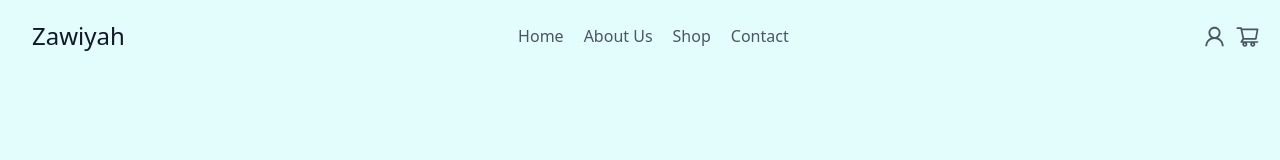
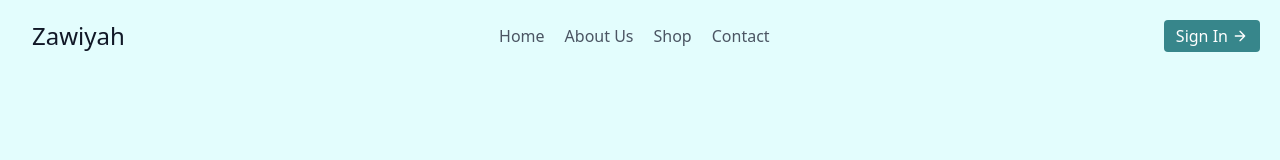
Before and after one commit to YamalAli770/zawiyah-frontend, a React (Vite) app: page / in a window 1280 px wide. Shown: the top 160 px of the page. Built offline with nearby package versions, Linux system fonts and the light colour scheme.

Commit message:
made basic changes in cart and navbar

```diff
--- a/src/components/Cart.jsx
+++ b/src/components/Cart.jsx
@@ -78,7 +78,7 @@ const Cart = ({ setIsCartOpen }) => {
                               <div class="flex">
                                 <button
                                   type="button"
-                                  class="font-medium text-indigo-600 hover:text-indigo-500"
+                                  class="font-medium text-customButton hover:text-indigo-500"
                                 >
                                   Remove
                                 </button>
@@ -111,7 +111,7 @@ const Cart = ({ setIsCartOpen }) => {
                               <div class="flex">
                                 <button
                                   type="button"
-                                  class="font-medium text-indigo-600 hover:text-indigo-500"
+                                  class="font-medium text-customButton hover:text-indigo-500"
                                 >
                                   Remove
                                 </button>
@@ -135,7 +135,7 @@ const Cart = ({ setIsCartOpen }) => {
                   <div class="mt-6">
                     <a
                       href="#"
-                      class="flex items-center justify-center rounded-md border border-transparent bg-indigo-600 px-6 py-3 text-base font-medium text-white shadow-sm hover:bg-indigo-700"
+                      class="flex items-center justify-center rounded-md border border-transparent bg-customButton px-6 py-3 text-base font-medium text-white shadow-sm hover:brightness-50"
                     >
                       Checkout
                     </a>
@@ -149,7 +149,7 @@ const Cart = ({ setIsCartOpen }) => {
                           navigate("/shop");
                         }}
                         type="button"
-                        class="font-medium text-indigo-600 hover:text-indigo-500 ml-2"
+                        class="font-medium text-customButton hover:brightness-50 ml-2"
                       >
                         Continue Shopping
                         <span aria-hidden="true"> &rarr;</span>
--- a/src/components/Navbar.jsx
+++ b/src/components/Navbar.jsx
@@ -1,22 +1,37 @@
-import React from "react";
+import React, { useState } from "react";
 import { Link } from "react-router-dom";
-import { AiOutlineShoppingCart, AiOutlineUser } from 'react-icons/ai'
+import { AiOutlineShoppingCart, AiOutlineUser } from "react-icons/ai";
 
-const Navbar = ({setIsCartOpen}) => {
+const Navbar = ({ setIsCartOpen }) => {
+  const [user, setUser] = useState(null);
   return (
     <header className="text-gray-600 body-font">
       <div className="container mx-auto flex flex-wrap p-5 flex-col md:flex-row items-center">
         <div className="flex title-font font-medium items-center text-gray-900 mb-4 md:mb-0">
-          <Link to="/" className="ml-3 text-2xl">Zawiyah</Link>
+          <Link to="/" className="ml-3 text-2xl">
+            Zawiyah
+          </Link>
           {/* <img src="https://i.ibb.co/4SjWQmt/Zawiyah-Logo.png" alt="" className="w-20" /> */}
         </div>
         <nav className="md:ml-auto md:mr-auto flex flex-wrap items-center text-base justify-center">
-          <Link to="/" className="mr-5 hover:text-gray-900">Home</Link>
-          <Link to="/about" className="mr-5 hover:text-gray-900">About Us</Link>
-          <Link to="/shop" className="mr-5 hover:text-gray-900">Shop</Link>
-          <Link to="/contact" className="mr-5 hover:text-gray-900">Contact</Link>
+          <Link to="/" className="mr-5 hover:text-gray-900">
+            Home
+          </Link>
+          <Link to="/about" className="mr-5 hover:text-gray-900">
+            About Us
+          </Link>
+          <Link to="/shop" className="mr-5 hover:text-gray-900">
+            Shop
+          </Link>
+          <Link to="/contact" className="mr-5 hover:text-gray-900">
+            Contact
+          </Link>
         </nav>
-        {/* <Link to="/login" className="inline-flex items-center bg-customButton border-0 py-1 px-3 focus:outline-none hover:brightness-50 rounded text-white mt-4 md:mt-0">
+        { !user ? (
+          <Link
+            to="/login"
+            className="inline-flex items-center bg-customButton border-0 py-1 px-3 focus:outline-none hover:brightness-50 rounded text-white mt-4 md:mt-0"
+          >
             Sign In
             <svg
               fill="none"
@@ -29,13 +44,22 @@ const Navbar = ({setIsCartOpen}) => {
             >
               <path d="M5 12h14M12 5l7 7-7 7"></path>
             </svg>
-        </Link> */}
+          </Link>
+        ) : (
           <div className="flex gap-2">
             <Link to="/profile">
-            <AiOutlineUser fontSize={25} className="cursor-pointer hover:brightness-50" />
+              <AiOutlineUser
+                fontSize={25}
+                className="cursor-pointer hover:brightness-50"
+              />
             </Link>
-          <AiOutlineShoppingCart fontSize={25} onClick={() => setIsCartOpen(true)} className="cursor-pointer hover:brightness-50" />
+            <AiOutlineShoppingCart
+              fontSize={25}
+              onClick={() => setIsCartOpen(true)}
+              className="cursor-pointer hover:brightness-50"
+            />
           </div>
+        )}
       </div>
     </header>
   );
```
Lines whose indentation alone changed are shown as unchanged.
